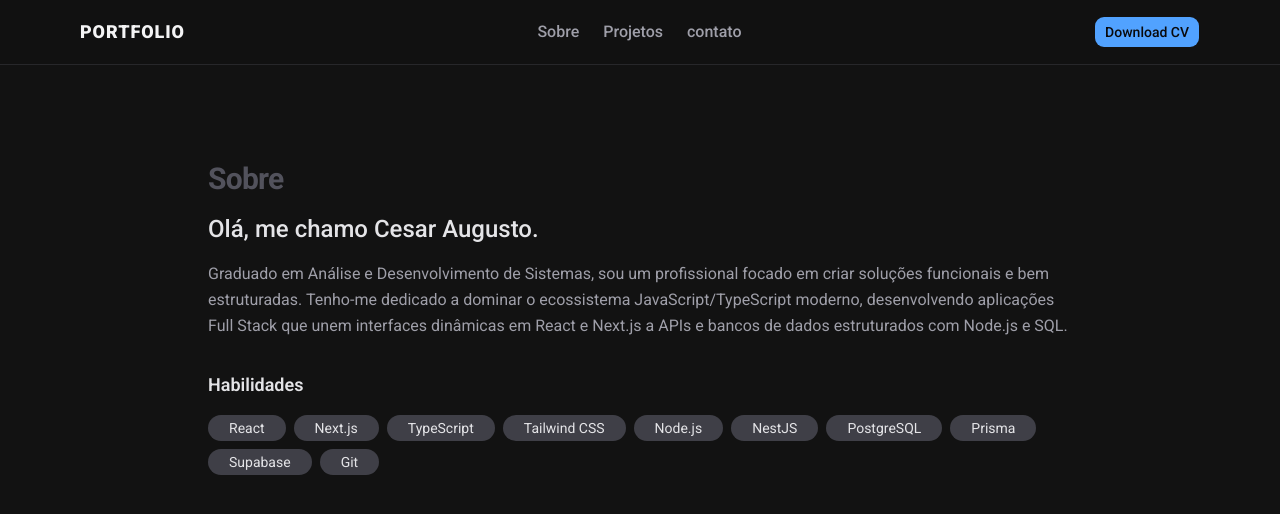
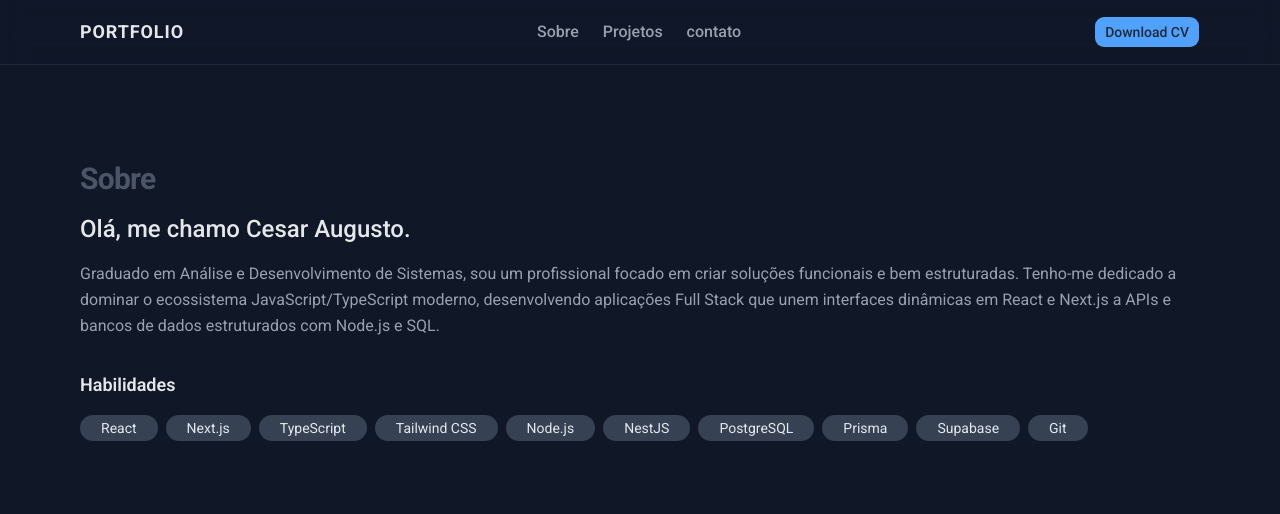
Before and after one commit to devsouza87/portfolio, a Next.js app: page / in a window 1280 px wide. Shown: the top 514 px of the page. Built offline with nearby package versions, Linux system fonts and the light colour scheme.

Commit message:
altera paleta de cores zinc para gray

```diff
--- a/src/app/layout.tsx
+++ b/src/app/layout.tsx
@@ -13,7 +13,11 @@ export const metadata: Metadata = {
 export default function RootLayout({ children }: LayoutProps<"/">) {
   return (
     <html lang="pt-br" className="dark scroll-smooth">
-      <body className={`${roboto.className} antialiased`}>{children}</body>
+      <body
+        className={`${roboto.className} antialiased bg-gray-900 text-gray-400`}
+      >
+        {children}
+      </body>
     </html>
   );
 }
--- a/src/components/AboutSection.tsx
+++ b/src/components/AboutSection.tsx
@@ -16,14 +16,14 @@ const skills = [
 export function AboutSection() {
   return (
     <section id="about" className="py-16 md:py-24">
-      <div className="container mx-auto max-w-4xl px-4">
-        <h2 className="text-zinc-600 text-2xl font-bold tracking-tight md:text-3xl">
+      <div className="container mx-auto max-w-6xl px-4">
+        <h2 className="text-gray-600 text-2xl font-bold tracking-tight md:text-3xl">
           Sobre
         </h2>
-        <h3 className="mt-4 text-xl font-medium text-zinc-200 md:text-2xl">
+        <h3 className="mt-4 text-xl font-medium text-gray-200 md:text-2xl">
           Olá, me chamo Cesar Augusto.
         </h3>
-        <p className="mt-4 leading-relaxed text-zinc-400">
+        <p className="mt-4 leading-relaxed text-gray-400">
           Graduado em Análise e Desenvolvimento de Sistemas, sou um profissional
           focado em criar soluções funcionais e bem estruturadas. Tenho-me
           dedicado a dominar o ecossistema JavaScript/TypeScript moderno,
@@ -33,13 +33,13 @@ export function AboutSection() {
         </p>
 
         <div className="mt-8">
-          <h4 className="text-lg font-semibold text-zinc-200">Habilidades</h4>
+          <h4 className="text-lg font-semibold text-gray-200">Habilidades</h4>
           <div className="mt-4 flex flex-wrap gap-2">
             {skills.map((skill) => (
               <Badge
                 key={skill}
                 variant="secondary"
-                className="bg-zinc-700 px-5 py-3 text-sm font-normal text-zinc-200 hover:bg-zinc-800"
+                className="bg-gray-700 px-5 py-3 text-sm font-normal text-gray-200 hover:bg-gray-800"
               >
                 {skill}
               </Badge>
--- a/src/components/navbar.tsx
+++ b/src/components/navbar.tsx
@@ -3,24 +3,33 @@ import { Button } from "./ui/button";
 
 export function NavBar() {
   return (
-    <header className="sticky top-0 z-50 w-full border-b border-zinc-800 bg-[#121212]/80 backdrop-blur-md">
+    <header className="sticky top-0 z-50 w-full border-b border-gray-800 bg-gray-900/80 backdrop-blur-md">
       <div className="container mx-auto flex h-16 max-w-6xl items-center justify-between px-4">
-        <Link href="/" className="text-lg font-black tracking-wider">
+        <Link
+          href="/"
+          className="text-gray-200 text-lg font-bold tracking-wider"
+        >
           PORTFOLIO
         </Link>
-        <nav className="hidden items-center gap-6 text-md font-medium text-zinc-400 md:flex">
-          <Link href="#sobre" className="transition-colors hover:text-white">
+        <nav className="hidden items-center gap-6 text-md font-medium text-gray-400 md:flex">
+          <Link href="#sobre" className="transition-colors hover:text-gray-200">
             Sobre
           </Link>
-          <Link href="#projetos" className="transition-colors hover:text-white">
+          <Link
+            href="#projetos"
+            className="transition-colors hover:text-gray-200"
+          >
             Projetos
           </Link>
-          <Link href="#contato" className="transition-colors hover:text-white">
+          <Link
+            href="#contato"
+            className="transition-colors hover:text-gray-200"
+          >
             contato
           </Link>
         </nav>
         <Button
-          className={`bg-blue-400 text-zinc-950 hover:bg-blue-300 font-medium`}
+          className={`bg-blue-400 text-gray-800 hover:bg-blue-300 font-medium`}
         >
           <a href="">Download CV</a>
         </Button>
```
